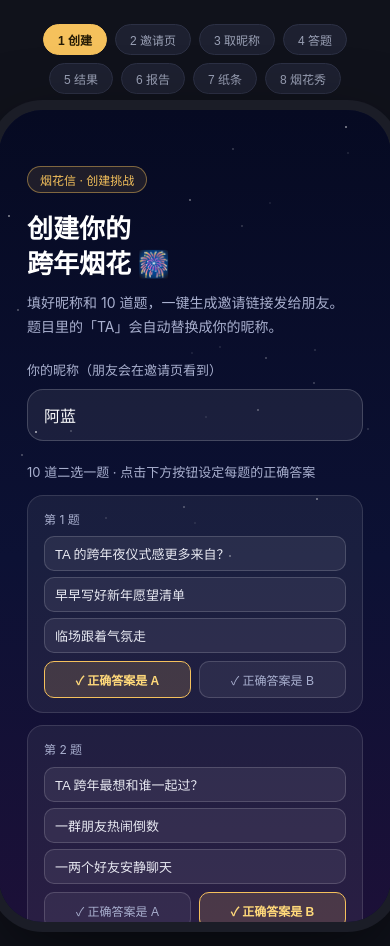
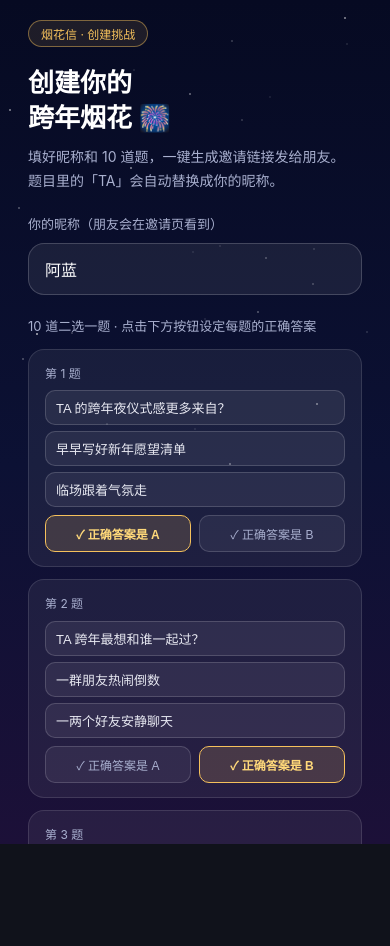
Before and after one commit to Minnie-lovecode/yanhuaxin, a plain HTML site: page index.html in a window 390 px wide. After the commit the page ends 844 px from the top, so only its background shows below. Drawn offline with Linux system fonts and the light colour scheme.

Commit message:
手机全屏适配

```diff
--- a/index.html
+++ b/index.html
@@ -192,6 +192,18 @@
   .topbar { padding-top:56px; flex:none; }
   .grow { flex:1; }
   .foot-pad { height:40px; flex:none; }
+
+  /* ---------- 手机全屏适配 ---------- */
+  @media (max-width: 520px) {
+    body { padding:0; gap:0; justify-content:flex-start; }
+    .proto-nav { display:none; }
+    .phone {
+      width:100vw; height:100vh; height:100dvh;
+      border-radius:0; box-shadow:none;
+    }
+    .topbar { padding-top:calc(20px + env(safe-area-inset-top,0px)); }
+    .foot-pad { height:calc(24px + env(safe-area-inset-bottom,0px)); }
+  }
 </style>
 </head>
 <body>
@@ -812,6 +824,7 @@ NAV.forEach(([t,label])=>{
   nav.appendChild(b);
 });
 document.getElementById('codeBox').style.display = GUEST_MODE ? 'none' : 'block';
+if(GUEST_MODE) nav.style.display = 'none';   /* 真实访客不需要原型导航 */
 buildShow();
 go(GUEST_MODE ? 'sc-invite' : 'sc-create');
 </script>
```
